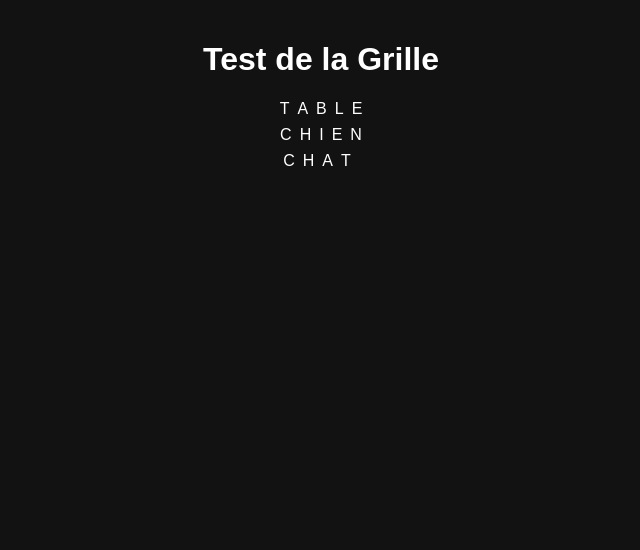
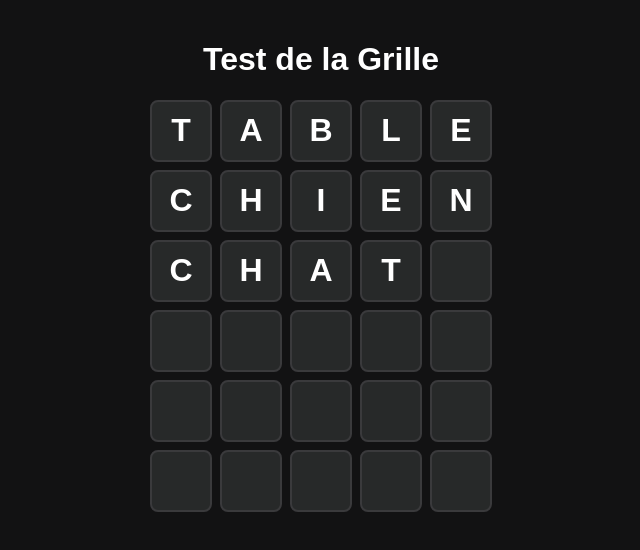
Before and after one commit to Th0maspereira/le_mot-frontend, a React (Vite) app in the folder le-mot/: page / in a window 1280 px wide. Shown: the top 550 px of the page, without its empty margins (319-959 px from the left). Built offline with nearby package versions, Linux system fonts and the light colour scheme.

Commit message:
test et affichage de la grille

```diff
--- a/le-mot/src/index.css
+++ b/le-mot/src/index.css
@@ -8,13 +8,14 @@ body {
   justify-content: center;
 }
 
-/* 1. La Case : carrée avec des bords arrondis */
-.case {
+/* Les cases : toujours visibles avec un fond gris foncé et des bords arrondis */
+.Case {
   width: 58px;
   height: 58px;
-  background-color: #3a3a3c; /* Fond par défaut (cases vides) */
+  background-color: #272929; /* Fond gris foncé visible même si la case est vide */
   color: #ffffff;
-  border-radius: 8px; /* Bords arrondis comme sur la capture */
+  border: 2px solid #3a3a3c; /* Contour de la case */
+  border-radius: 8px; /* Bords arrondis */
   display: flex;
   align-items: center;
   justify-content: center;
@@ -24,15 +25,15 @@ body {
   user-select: none;
 }
 
-/* 2. La Ligne : met les 5 cases côte à côte */
+/* La ligne : met les 5 cases côte à côte */
 .Ligne, .ligne {
   display: flex;
   justify-content: center;
-  gap: 8px; /* Espacement entre les cases */
-  margin-bottom: 8px; /* Espacement entre les lignes */
+  gap: 8px;
+  margin-bottom: 8px;
 }
 
-/* 3. Le Tableau : aligne les 6 lignes verticalement */
+/* Le tableau : empile les 6 lignes verticalement */
 .Tableau, .tableau {
   display: flex;
   flex-direction: column;
@@ -40,19 +41,18 @@ body {
   margin-top: 20px;
 }
 
-/* 4. Couleurs exactes des statuts (selon l'image) */
-
-/* Vert : lettre bien placée */
-.case.correct {
-  background-color: #3aa346;
+/* Couleurs des statuts */
+.Case.correct {
+  background-color: #3aa346; /* Vert */
+  border-color: #3aa346;
 }
 
-/* Orange : lettre présente mais mal placée */
-.case.present {
-  background-color: #d37f19;
+.Case.present {
+  background-color: #d37f19; /* Orange */
+  border-color: #d37f19;
 }
 
-/* Gris : lettre absente ou déjà jouée */
-.case.absent {
-  background-color: #3a3a3c;
+.Case.absent {
+  background-color: #3a3a3c; /* Gris foncé */
+  border-color: #3a3a3c;
 }
```
